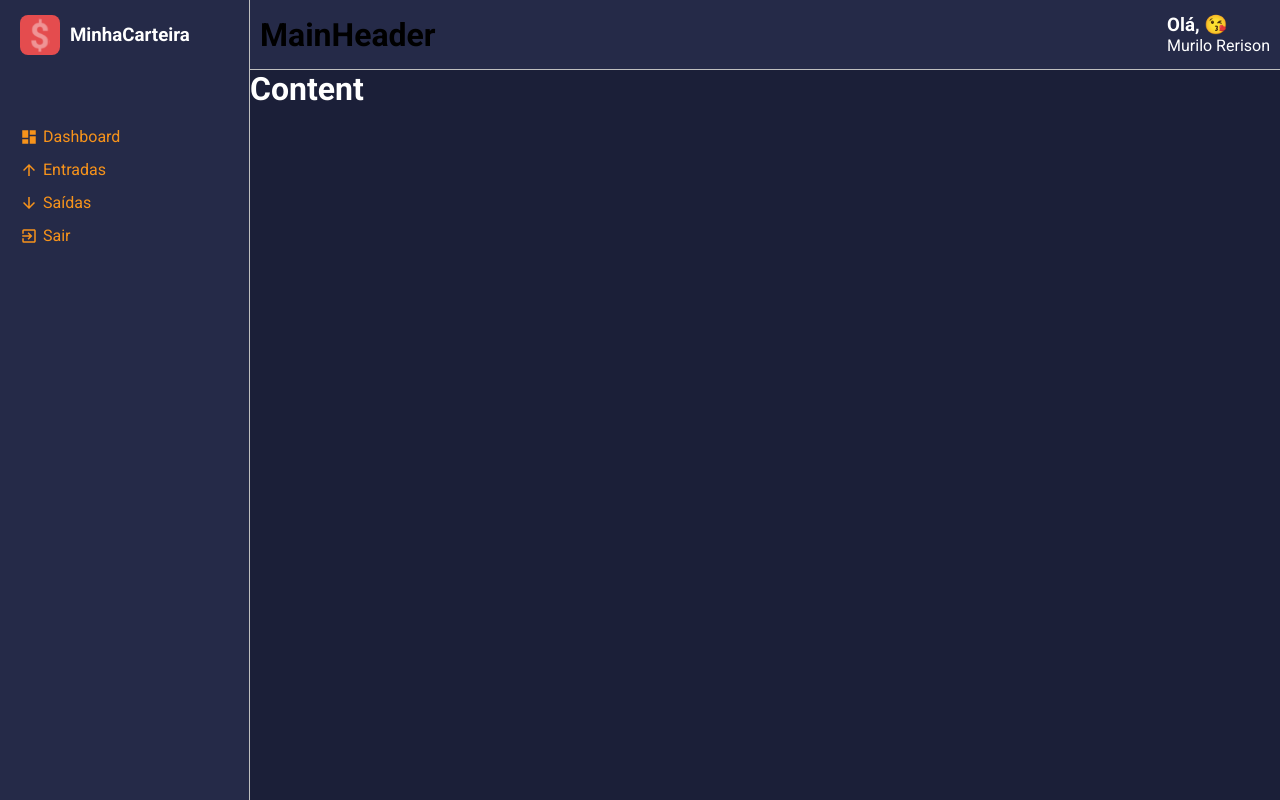
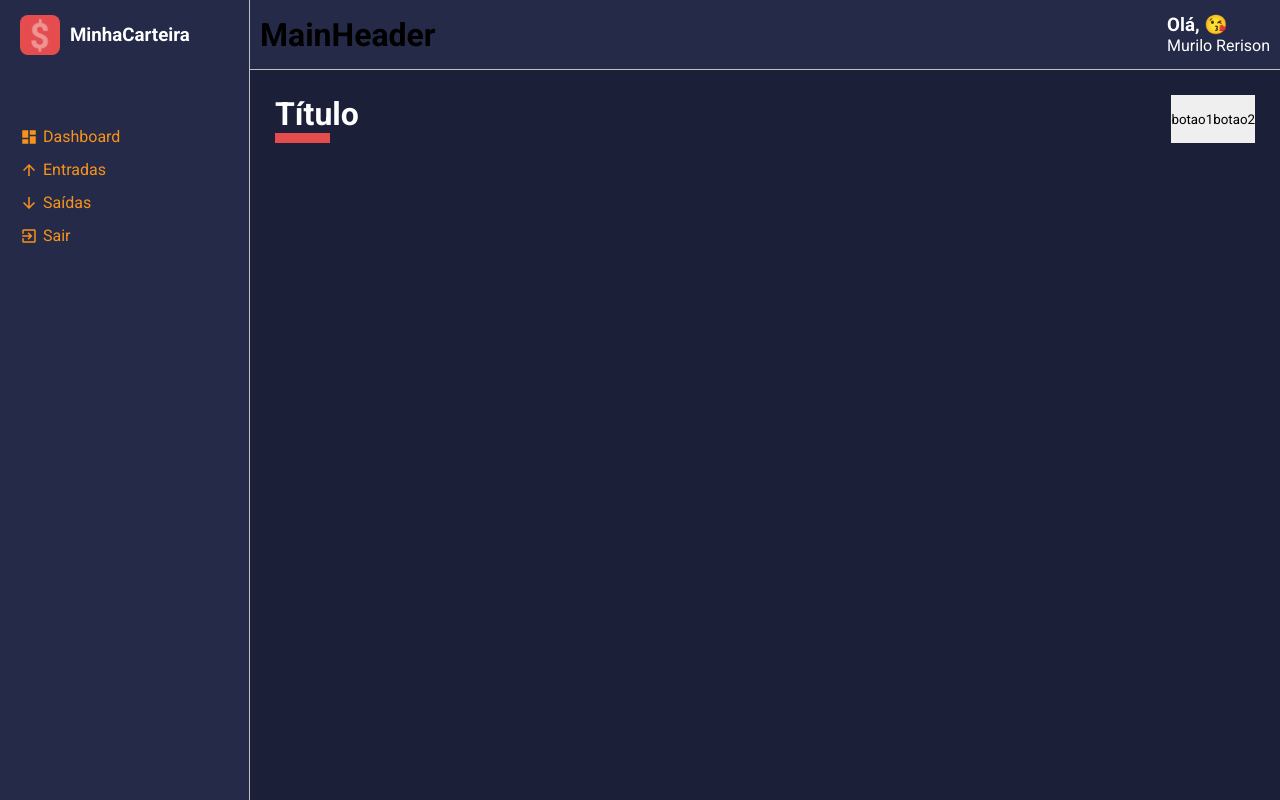
Before and after one commit to murilodevkapaz/dashboard-react, a React (Create React App) app: page /dashboard in a window 1280 px wide. Built offline with nearby package versions, Linux system fonts and the light colour scheme.

Commit message:
component ContentHeader created

```diff
--- a/src/app.tsx
+++ b/src/app.tsx
@@ -1,6 +1,8 @@
 import React from 'react';
-import {ThemeProvider} from 'styled-components';
+import { ThemeProvider } from 'styled-components';
 import Dashboard from './pages/dashboard';
+
+import Layout from './components/Layout';
 import GlobalStyles from './styles/globalStyles';
 import dark from './styles/themes/dark';
 
@@ -10,7 +12,10 @@
     return (
         <ThemeProvider theme={dark}>
             <GlobalStyles />
-            <Dashboard />
+
+            <Layout>
+                <Dashboard />
+            </Layout>
         </ThemeProvider>
     )
 }
--- a/src/components/Content/index.tsx
+++ b/src/components/Content/index.tsx
@@ -2,10 +2,10 @@
 
 import {Container} from './styles';
 
-const Content: React.FC = () => {
+const Content: React.FC = ({children}) => {
     return (
         <Container>
-            <h1>Content</h1>
+            {children}
         </Container>
     )
 }
--- a/src/components/Content/styles.ts
+++ b/src/components/Content/styles.ts
@@ -4,4 +4,6 @@
     grid-area: CT;
     color: ${props=> props.theme.colors.white};
     background-color: ${props=> props.theme.colors.primary};
+
+    padding: 25px;
 `;
--- /dev/null
+++ b/src/components/ContentHeader/index.tsx
@@ -0,0 +1,24 @@
+import React from 'react';
+import {
+    Container,
+    TitleContainer,
+    Controllers
+} from './styles';
+
+
+const ContentHeader :React.FC = ()=>{
+    return (
+        <Container>
+            <TitleContainer>
+                <h1>Título</h1>
+            </TitleContainer>
+            <Controllers>
+                <button>botao1</button>
+                <button>botao2</button>
+            </Controllers>
+        </Container>
+
+    )
+}
+
+export default ContentHeader
--- /dev/null
+++ b/src/components/ContentHeader/styles.ts
@@ -0,0 +1,29 @@
+import { MdControlPoint } from 'react-icons/md';
+import styled from 'styled-components';
+
+export const Container = styled.div`
+    width: 100%;
+
+    display: flex;
+    justify-content: space-between;
+    margin-bottom: 25px;
+
+
+`;
+
+export const TitleContainer = styled.div`
+    >h1 {
+        color: ${props=>props.theme.colors.white};
+        &::after{
+            content: '';
+            display: block;
+            width: 55px;
+            border-bottom: 10px solid ${props=>props.theme.colors.warning};
+        }
+    }
+`;
+
+export const Controllers = styled.div`
+    display: flex;
+
+`;
--- a/src/components/Layout/index.tsx
+++ b/src/components/Layout/index.tsx
@@ -5,12 +5,14 @@
 import Aside from '../Aside';
 import Content from '../Content';
 
-const Layout: React.FC = () => {
+const Layout: React.FC = ({children}) => {
     return (
         <Container>
             <MainHeader />
             <Aside />
-            <Content/>
+            <Content>
+                {children}
+            </Content>
         </Container>
     )
 }
--- a/src/pages/dashboard/index.tsx
+++ b/src/pages/dashboard/index.tsx
@@ -1,9 +1,13 @@
 import React from 'react';
-import Layout from '../../components/Layout';
+import {Container} from './styles';
+import ContentHeader from '../../components/ContentHeader';
+
 
 const Dashboard: React.FC = ()=>{
     return (
-        <Layout />
+        <Container>
+            <ContentHeader/>
+        </Container>
     )
 }
 
--- /dev/null
+++ b/src/pages/dashboard/styles.ts
@@ -0,0 +1,6 @@
+import styled from 'styled-components';
+
+
+export const Container = styled.div`
+
+`;
```
Also changed, not shown: 1 other file (tests, documents, lock files or other folders).
